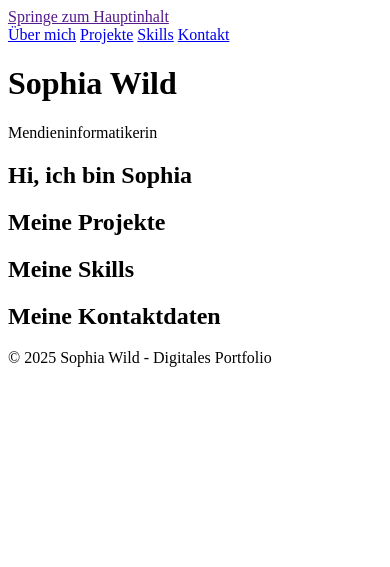
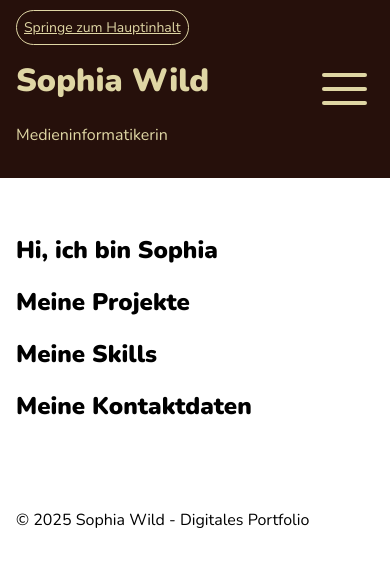
Before and after one commit to Sophiaw-hub/Sophia-Wild-Portfolio, a plain HTML site: page src/index.html in a window 390 px wide. Drawn offline with nearby package versions, Linux system fonts and the light colour scheme.

Commit message:
init mobile navigation

```diff
--- a/src/css/style.css
+++ b/src/css/style.css
@@ -1 +1,158 @@
-/* */
+:root {
+  --header-height: 0px;
+}
+
+* {
+  font-family: "Nunito", sans-serif;
+  font-optical-sizing: auto;
+  font-style: normal;
+}
+
+h1 {
+  font-weight: 900;
+}
+h2 {
+  font-weight: 900;
+}
+button {
+  border-width: 2px;
+  border-style: solid;
+  border-radius: 25px;
+  background-color: transparent;
+  border-color: #808249;
+  padding: 0.5em;
+  color: #808249;
+  font-weight: 700;
+}
+button:hover,
+button:focus {
+  background-color: #808249;
+  color: transparent;
+}
+
+body {
+  margin: 0;
+  padding: 0;
+}
+.wrapper {
+  display: grid;
+  gap: 20px;
+  grid-template-areas:
+    "header"
+    "content"
+    "footer";
+}
+header {
+  grid-area: header;
+  margin: 0;
+  padding: 0;
+  background-color: #26100b;
+  color: #dfd6a4;
+  display: grid;
+  grid-template-columns: 5fr 1fr;
+  grid-template-areas: "header-content burger";
+  position: relative;
+  z-index: 20;
+}
+.header-content {
+  grid-area: header-content;
+  padding: 1em;
+}
+.jump-maincontent a {
+  border-width: 1px;
+  border-style: solid;
+  border-radius: 25px;
+  background-color: transparent;
+  border-color: #dfd6a4;
+  padding: 0.5em;
+  color: #dfd6a4;
+  font-size: 14px;
+}
+.jump-maincontent a:hover,
+.jump-maincontent a:focus {
+  background-color: #dfd6a4;
+  color: #26100b;
+}
+main {
+  grid-area: content;
+  padding: 1em;
+}
+footer {
+  grid-area: footer;
+  padding: 1em;
+}
+
+/* ------ navigation ------ */
+.burger-container {
+  grid-area: burger;
+  padding: 1em;
+  align-content: center;
+}
+.burger-menue {
+  background: transparent;
+  border: none;
+  cursor: pointer;
+}
+button:hover.burger-menue,
+button:focus.burger-menue {
+  background-color: transparent;
+}
+.burger-menue .line {
+  height: 4px;
+  width: 45px;
+  background: #dfd6a4;
+  border-radius: 3px;
+  display: block;
+  transition: 0.3s;
+  transform-origin: center;
+  margin: 10px 0;
+}
+/* Animation beim Öffnen */
+.burger-menue.checked .line:nth-child(1) {
+  transform: translateY(14px) rotate(-45deg);
+}
+.burger-menue.checked .line:nth-child(2) {
+  opacity: 0;
+}
+.burger-menue.checked .line:nth-child(3) {
+  transform: translateY(-14px) rotate(45deg);
+}
+/* Nav-Overlay */
+.nav-overlay {
+  position: fixed;
+  top: var(--header-height);
+  height: calc(100vh - var(--header-height));
+  width: 0%;
+  background-color: #f8d5d8;
+  overflow-y: auto;
+  transition: 0.5s;
+  z-index: 10;
+}
+/* Nav-Inhalt */
+.nav-main {
+  position: relative;
+  width: 100%;
+  text-align: right;
+  margin-top: 1em;
+}
+.nav-main li {
+  list-style-type: none;
+}
+.nav-main a {
+  padding: 1em;
+  text-decoration: none;
+  font-size: 24px;
+  font-weight: 900;
+  color: #26100b;
+  display: block;
+  transition: 0.3s;
+}
+.nav-main a:hover,
+.nav-main a:focus {
+  color: #808249;
+}
+.nav-overlay.isOpen {
+  width: 100%;
+}
+@media screen and (min-width: 576px) {
+}
--- a/src/index.html
+++ b/src/index.html
@@ -1,28 +1,51 @@
 <!DOCTYPE html>
 <html lang="de">
   <head>
-    <meta charset="UTF-8">
-    <meta name="viewport" content="width=device-width, initial-scale=1.0">
+    <meta charset="UTF-8" />
+    <meta name="viewport" content="width=device-width, initial-scale=1.0" />
     <title>Sophia Wild Portfolio</title>
-    <link rel="stylesheet" href="./css/style.css">
-    <script src="./js/main.js"></script>
+    <link rel="preconnect" href="https://fonts.googleapis.com" />
+    <link rel="preconnect" href="https://fonts.gstatic.com" crossorigin />
+    <link
+      href="https://fonts.googleapis.com/css2?family=Nunito:ital,wght@0,200..1000;1,200..1000&family=Work+Sans:ital,wght@0,100..900;1,100..900&display=swap"
+      rel="stylesheet"
+    />
+    <link rel="stylesheet" href="./css/style.css" />
   </head>
   <body>
+    <div class="wrapper">
+      <!--    HEADER   -->
       <header>
-        <div>
-            <a href="">Springe zum Hauptinhalt</a>
+        <div class="header-content">
+          <div class="jump-maincontent">
+            <a href="#about">Springe zum Hauptinhalt</a>
           </div>
-        <nav aria-label="Portfolio menu">
-            <a href="#about">Über mich</a>
-            <a href="#projects">Projekte</a>
-            <a href="#skills">Skills</a>
-            <a href="#contact">Kontakt</a>
-        </nav>
+          <!--    HEADING   -->
           <div class="heading">
             <h1>Sophia Wild</h1>
-            <p>Mendieninformatikerin</p>
+            <p>Medieninformatikerin</p>
+          </div>
+        </div>
+        <!--    NAVIGATION   -->
+        <div class="burger-container">
+          <button class="burger-menue" aria-label="Menü öffnen" aria-controls="main-menu" aria-expanded="false">
+            <span class="line" aria-hidden="true"></span>
+            <span class="line" aria-hidden="true"></span>
+            <span class="line" aria-hidden="true"></span>
+          </button>
+        </div>
+        <div class="nav-overlay" id="main-menu" aria-hidden="true" inert>
+          <nav class="nav-main" aria-label="Portfolio Menü">
+            <ul>
+              <li><a href="#about">Über mich</a></li>
+              <li><a href="#documents">Dokumente</a></li>
+              <li><a href="#skills">Skills</a></li>
+              <li><a href="#contact">Kontakt</a></li>
+            </ul>
+          </nav>
         </div>
       </header>
+      <!--    MAIN   -->
       <main>
         <div id="about">
           <h2>Hi, ich bin Sophia</h2>
@@ -37,10 +60,13 @@
           <h2>Meine Kontaktdaten</h2>
         </div>
       </main>
+      <!--    FOOTER   -->
       <footer>
         <div>
           <p>© 2025 Sophia Wild - Digitales Portfolio</p>
         </div>
       </footer>
+    </div>
+    <script type="module" src="./js/main.js"></script>
   </body>
 </html>
--- a/src/js/main.js
+++ b/src/js/main.js
@@ -0,0 +1,3 @@
+import { initNavigation } from "./navigation.js";
+
+initNavigation();
--- /dev/null
+++ b/src/js/navigation.js
@@ -0,0 +1,76 @@
+const hamburgerIcon = document.querySelector(".burger-menue");
+const hamburgerNav = document.querySelector(".nav-overlay");
+const menuLinks = hamburgerNav ? hamburgerNav.querySelectorAll("a") : [];
+
+// ------------ INIT ------------
+export function initNavigation() {
+  updateHeaderHeight();
+
+  menuLinks.forEach((link) => {
+    link.tabIndex = -1;
+  });
+
+  if (hamburgerIcon) {
+    hamburgerIcon.addEventListener("click", () => {
+      const isOpen = hamburgerNav.classList.contains("isOpen");
+       if (isOpen) {
+        closeMenu();
+      } else {
+        openMenu();
+      }
+    });
+  }
+  // ESC schließt das Menü
+  window.addEventListener("keydown", (event) => {
+    if (event.key === "Escape" && hamburgerNav.classList.contains("isOpen")) {
+      closeMenu(true);
+    }
+  });
+
+   menuLinks.forEach((link) => {
+    link.addEventListener("click", () => {
+      closeMenu(true);
+    });
+  });
+
+  window.addEventListener("load", updateHeaderHeight);
+  window.addEventListener("resize", updateHeaderHeight);
+}
+
+// ---------------- MENÜ LOGIK ----------------
+function openMenu() {
+  hamburgerIcon.classList.add("checked");
+  hamburgerNav.classList.add("isOpen");
+
+  hamburgerIcon.setAttribute("aria-expanded", "true");
+  hamburgerNav.setAttribute("aria-hidden", "false");
+  hamburgerNav.removeAttribute("inert");
+
+  menuLinks.forEach((link) => {
+    link.tabIndex = 0; // wieder normal fokussierbar
+  });
+}
+
+function closeMenu(focusBurger = false) {
+  hamburgerIcon.classList.remove("checked");
+  hamburgerNav.classList.remove("isOpen");
+
+  hamburgerIcon.setAttribute("aria-expanded", "false");
+  hamburgerNav.setAttribute("aria-hidden", "true");
+  hamburgerNav.setAttribute("inert", "");
+
+  menuLinks.forEach((link) => {
+    link.tabIndex = -1; // nicht mehr fokussierbar
+  });
+
+  if (focusBurger) {
+    hamburgerIcon.focus();
+  }
+}
+
+// ---------------- HEADERHÖHE ---------------
+function updateHeaderHeight() {
+  const header = document.querySelector("header");
+  const height = header.offsetHeight;
+  document.documentElement.style.setProperty("--header-height", height + "px");
+}
```
Lines whose indentation alone changed are shown as unchanged.
